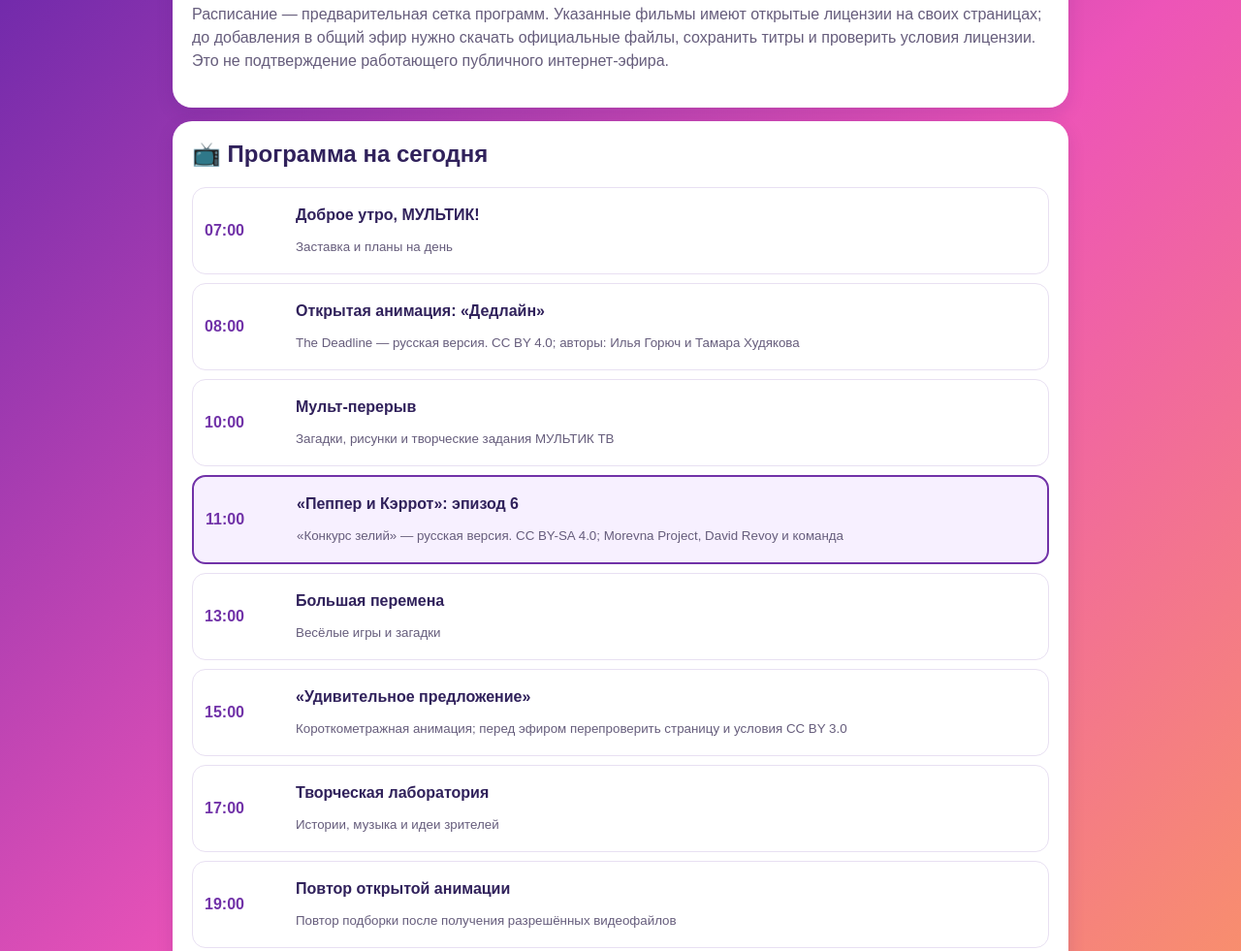
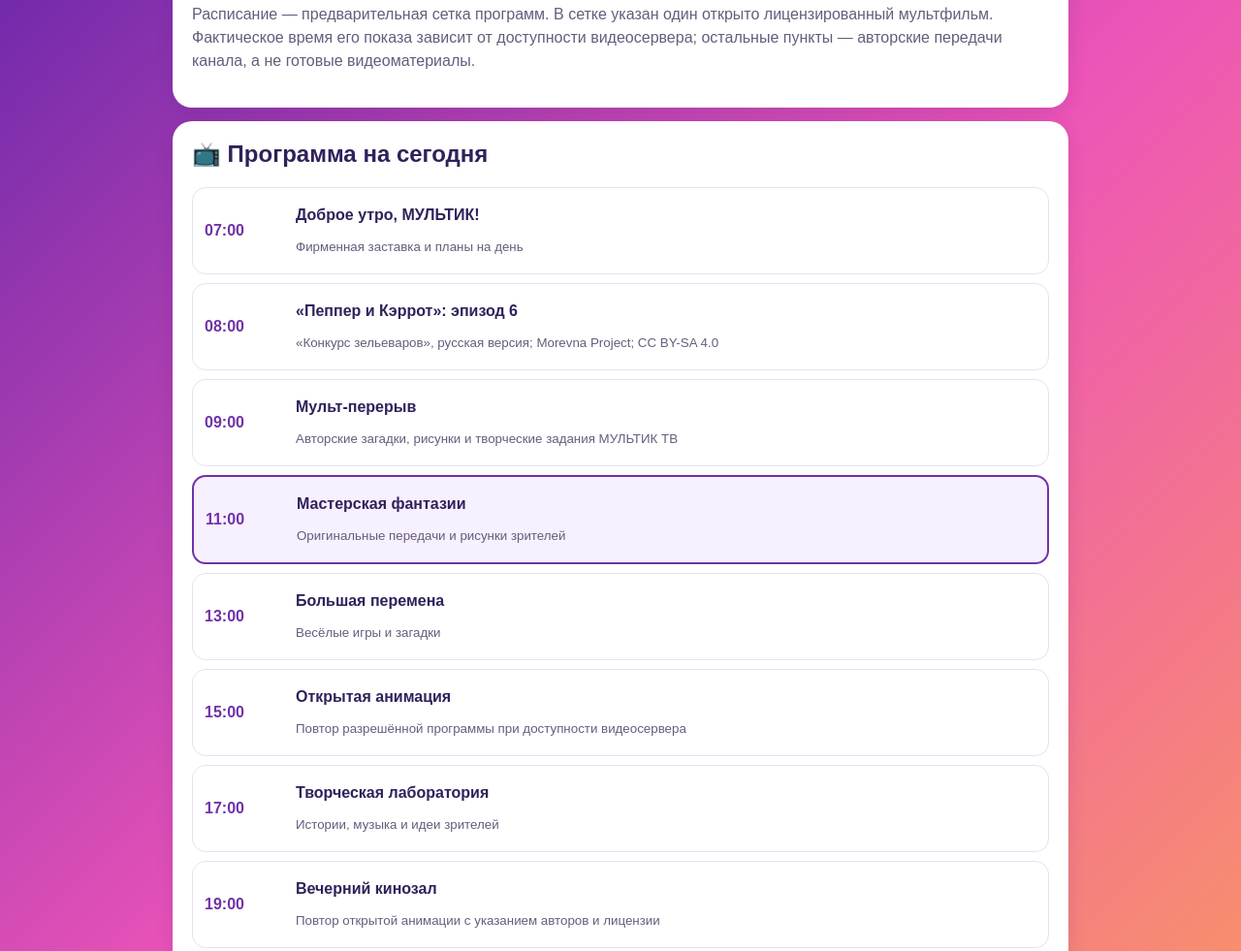
Before and after one commit to igoryukha809-cell/multik-tv, a plain HTML site: page guide.html in a window 1280 px wide. Shown: the part 561-1542 px from the top of the page at 97% size. Drawn offline with Linux system fonts and the light colour scheme.

Commit message:
fix: align TV guide with confirmed licensed program

```diff
--- a/guide.html
+++ b/guide.html
@@ -25,7 +25,7 @@ input{padding:10px;border:1px solid #cfc3df;border-radius:10px;max-width:100%;bo
 <main>
 <section class="hero"><div class="muted">РАСПИСАНИЕ КАНАЛА</div><h1>Телепрограмма</h1><div class="now" id="clock">--:--:--</div><p class="muted" id="date"></p>
 <div class="current"><div><b>Сейчас по расписанию:</b> <span id="current">—</span></div><div><b>Далее:</b> <span id="next">—</span></div></div>
-<p class="muted">Расписание — предварительная сетка программ. Указанные фильмы имеют открытые лицензии на своих страницах; до добавления в общий эфир нужно скачать официальные файлы, сохранить титры и проверить условия лицензии. Это не подтверждение работающего публичного интернет-эфира.</p></section>
+<p class="muted">Расписание — предварительная сетка программ. В сетке указан один открыто лицензированный мультфильм. Фактическое время его показа зависит от доступности видеосервера; остальные пункты — авторские передачи канала, а не готовые видеоматериалы.</p></section>
 <section class="panel"><h2>📺 Программа на сегодня</h2><div class="schedule" id="schedule"></div></section>
 <section class="panel"><h2>✏️ Редактор программы</h2><p class="muted">Добавляй собственные передачи. Изменения хранятся только в этом браузере и не меняют публичный плейлист.</p>
 <label>Время начала <input id="newTime" type="time" value="18:00"></label>
@@ -37,14 +37,14 @@ input{padding:10px;border:1px solid #cfc3df;border-radius:10px;max-width:100%;bo
 </main><footer>© МУЛЬТИК ТВ · Собственная программа передач</footer>
 <script>
 const base=[
-["07:00","Доброе утро, МУЛЬТИК!","Заставка и планы на день"],
-["08:00","Открытая анимация: «Дедлайн»","The Deadline — русская версия. CC BY 4.0; авторы: Илья Горюч и Тамара Худякова"],
-["10:00","Мульт-перерыв","Загадки, рисунки и творческие задания МУЛЬТИК ТВ"],
-["11:00","«Пеппер и Кэррот»: эпизод 6","«Конкурс зелий» — русская версия. CC BY-SA 4.0; Morevna Project, David Revoy и команда"],
+["07:00","Доброе утро, МУЛЬТИК!","Фирменная заставка и планы на день"],
+["08:00","«Пеппер и Кэррот»: эпизод 6","«Конкурс зельеваров», русская версия; Morevna Project; CC BY-SA 4.0"],
+["09:00","Мульт-перерыв","Авторские загадки, рисунки и творческие задания МУЛЬТИК ТВ"],
+["11:00","Мастерская фантазии","Оригинальные передачи и рисунки зрителей"],
 ["13:00","Большая перемена","Весёлые игры и загадки"],
-["15:00","«Удивительное предложение»","Короткометражная анимация; перед эфиром перепроверить страницу и условия CC BY 3.0"],
+["15:00","Открытая анимация","Повтор разрешённой программы при доступности видеосервера"],
 ["17:00","Творческая лаборатория","Истории, музыка и идеи зрителей"],
-["19:00","Повтор открытой анимации","Повтор подборки после получения разрешённых видеофайлов"],
+["19:00","Вечерний кинозал","Повтор открытой анимации с указанием авторов и лицензии"],
 ["20:00","До завтра!","Итоги дня и фирменная заставка"]
 ];
 const key="multiktv-guide-v3";let rows;
```
